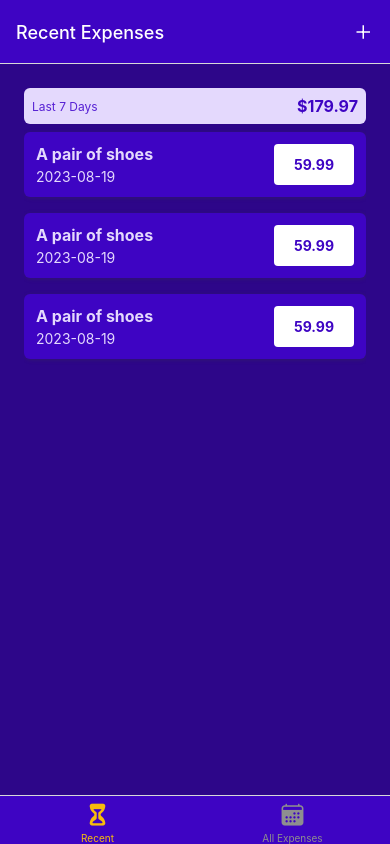
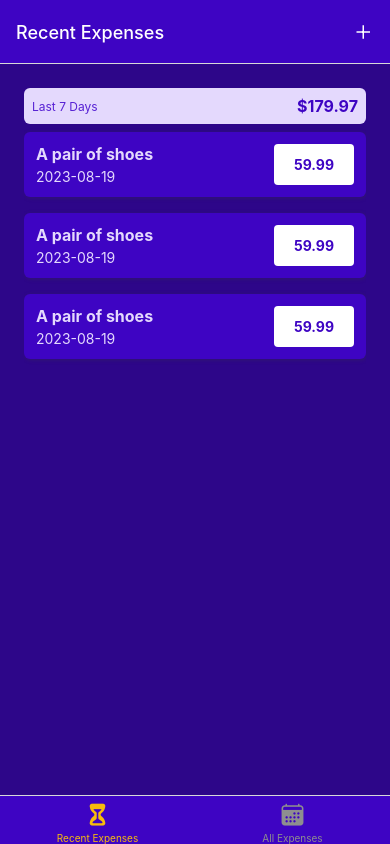
Before and after one commit to xebelge/react-native-expense-tracker-app-train-, a React Native app: screen / in a window 390 px wide. Built offline with nearby package versions, Linux system fonts and the light colour scheme.

Commit message:
Recent expenses page's name changed

```diff
--- a/App.js
+++ b/App.js
@@ -22,7 +22,7 @@ function ExpensesOverview() {
       tabBarActiveTintColor: GlobalStyles.colors.accent500,
       headerRight: ({ tintColor }) => <IconButton icon="add" size={24} color={tintColor} onPress={() => { navigation.navigate('ManageExpense') }} />
     })}>
-      <BottomTabs.Screen name='RecentExpenses' component={RecentExpenses} options={{ title: "Recent Expenses", tabBarLabel: "Recent", tabBarIcon: ({ color, size }) => (<Ionicons name="hourglass" size={size} color={color} />) }} />
+      <BottomTabs.Screen name='RecentExpenses' component={RecentExpenses} options={{ title: "Recent Expenses", tabBarLabel: "Recent Expenses", tabBarIcon: ({ color, size }) => (<Ionicons name="hourglass" size={size} color={color} />) }} />
       <BottomTabs.Screen name='AllExpenses' component={AllExpenses} options={{ title: "All Expenses", tabBarLabel: "All Expenses", tabBarIcon: ({ color, size }) => (<Ionicons name="calendar" size={size} color={color} />) }} />
     </BottomTabs.Navigator>
   );
```
